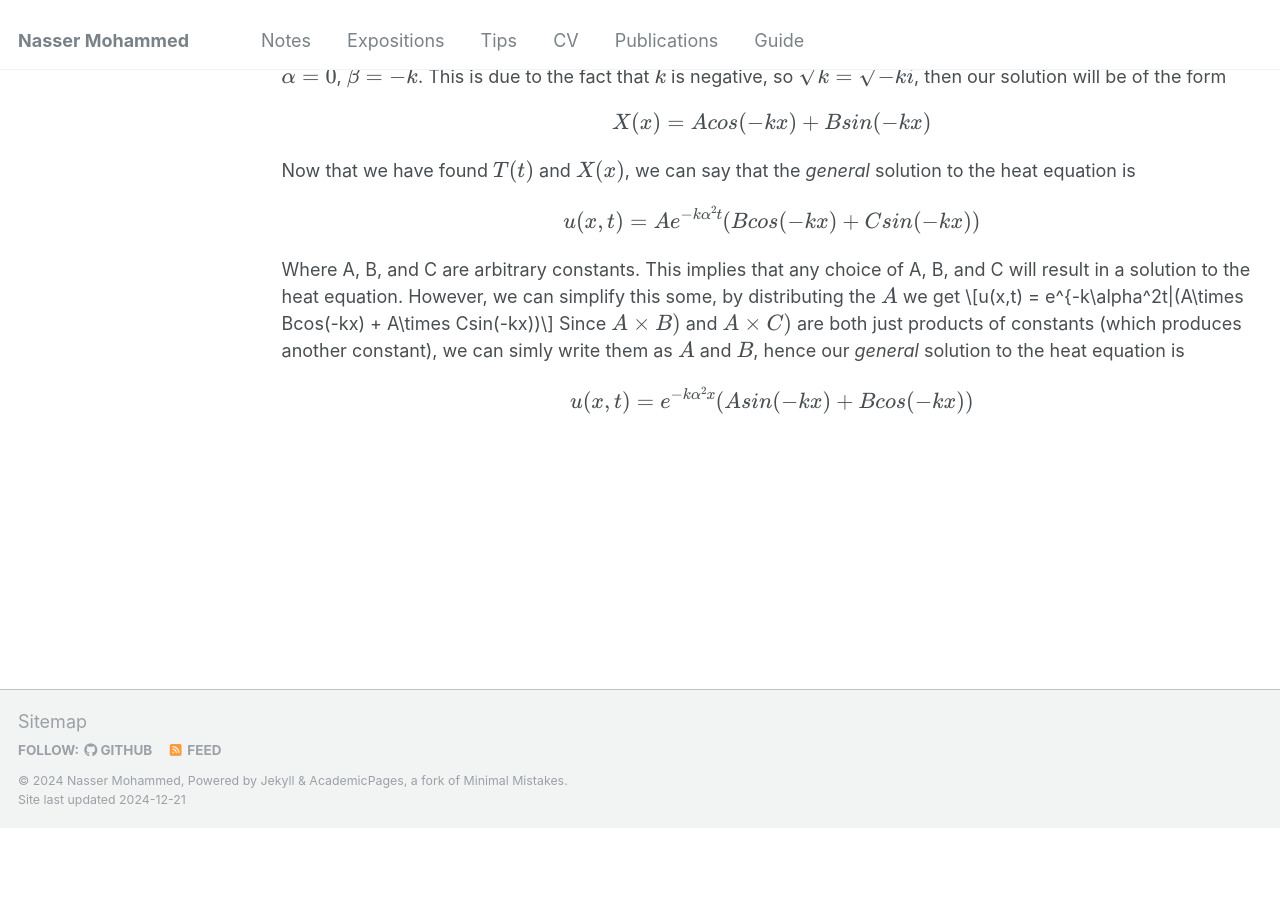
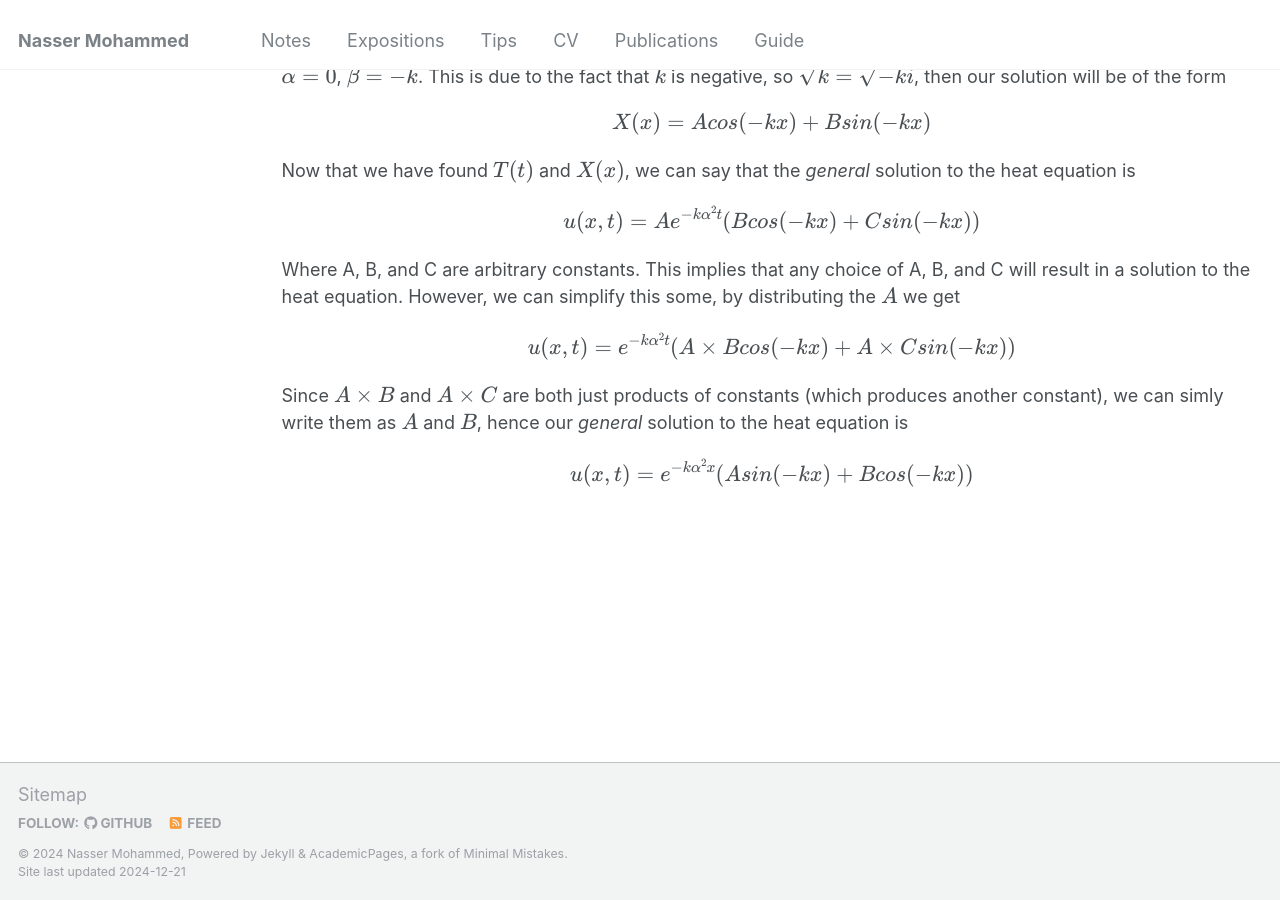
Before and after one commit to Nasser-Mohammed/Nasser-Mohammed.github.io, a Jekyll site: the page built from _pages/notes/pde/heatequation.md, in a window 1280 px wide and 900 px high, scrolled down 4544 px. Built offline with Jekyll 4.4.1, drawn with Linux system fonts in a browser that asks for light colours; before the commit the page ends 5372 px from its top, so only the background shows below that.

Commit message:
Update heatequation.md

```diff
--- a/_pages/notes/pde/heatequation.md
+++ b/_pages/notes/pde/heatequation.md
@@ -58,4 +58,4 @@ Solving for \\(\lambda\\) we get that \\(\lambda = \sqrt k\\). There are three p
 3. Complex root (root of the form \\(\alpha + \beta i\\)): \\(X(x) = e^{\alpha x}(Acos(\beta x) + Bsin(\beta x))\\)
 
 In our scenario the solution of the characeristic equation is complex since \\(k\\) is negative, meaning \\(\sqrt k\\) produces an imaginary unit \\(i\\). So, more specifically, the solution to our characteristic equation is of the form \\(\alpha + \beta i\\) where \\(\alpha = 0\\), \\(\beta = -k\\). This is due to the fact that \\(k\\) is negative, so \\(\sqrt k = \sqrt {-k}i\\), then our solution will be of the form \\[X(x) = Acos(-kx) + Bsin(-kx)\\]
-Now that we have found \\(T(t)\\) and \\(X(x)\\), we can say that the *general* solution to the heat equation is \\[u(x,t) = Ae^{-k\alpha^2t}(Bcos(-kx) + Csin(-kx))\\] Where A, B, and C are arbitrary constants. This implies that any choice of A, B, and C will result in a solution to the heat equation. However, we can simplify this some, by distributing the \\(A\\) we get \\[u(x,t) = e^{-k\alpha^2t|(A\times Bcos(-kx) + A\times Csin(-kx))\\] Since \\(A\times B)\\) and \\(A\times C)\\) are both just products of constants (which produces another constant), we can simly write them as \\(A\\) and \\(B\\), hence our *general* solution to the heat equation is \\[u(x,t) = e^{-k\alpha^2 x}(Asin(-kx) + Bcos(-kx))\\]
+Now that we have found \\(T(t)\\) and \\(X(x)\\), we can say that the *general* solution to the heat equation is \\[u(x,t) = Ae^{-k\alpha^2t}(Bcos(-kx) + Csin(-kx))\\] Where A, B, and C are arbitrary constants. This implies that any choice of A, B, and C will result in a solution to the heat equation. However, we can simplify this some, by distributing the \\(A\\) we get \\[u(x,t) = e^{-k\alpha^2t}(A\times Bcos(-kx) + A\times Csin(-kx))\\] Since \\(A\times B\\) and \\(A\times C\\) are both just products of constants (which produces another constant), we can simly write them as \\(A\\) and \\(B\\), hence our *general* solution to the heat equation is \\[u(x,t) = e^{-k\alpha^2 x}(Asin(-kx) + Bcos(-kx))\\]
```
